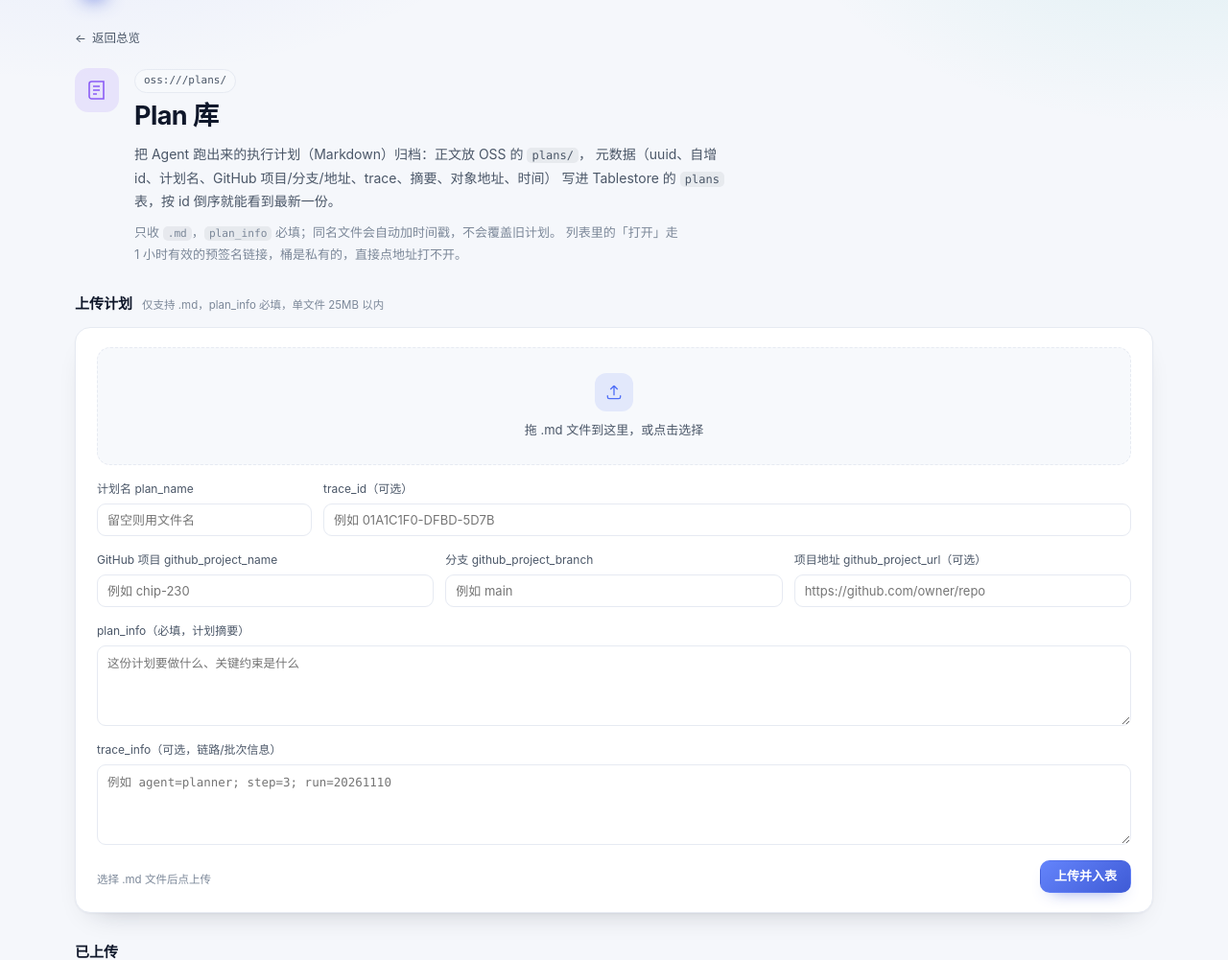
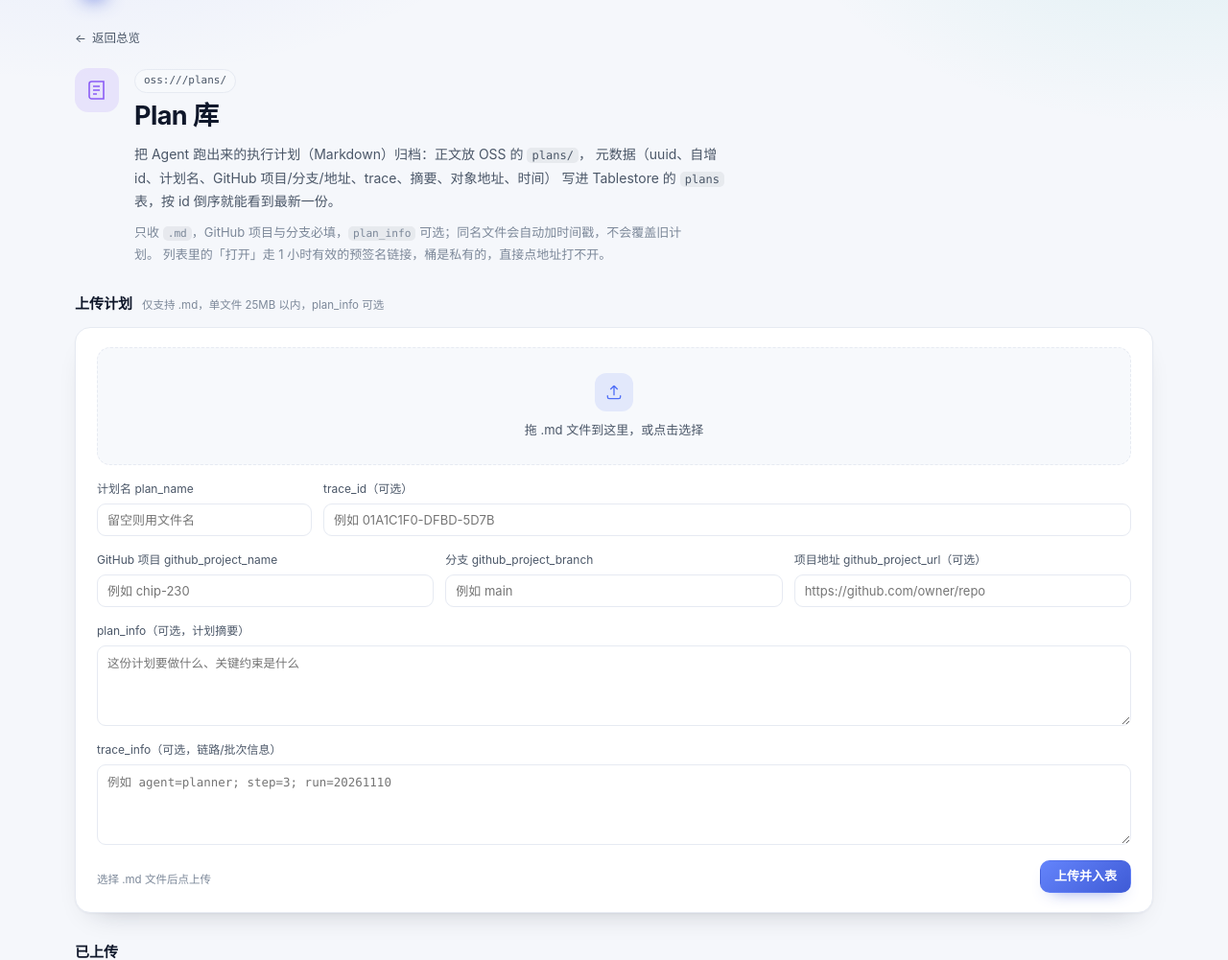
Before and after one commit to davine47/chip-230, a Flask app: page /plans in a window 1280 px wide. Shown: the part 68-1069 px from the top of the page at 96% size. Run offline with Flask 3, Linux system fonts and the light colour scheme; data that the repository does not hold is empty; parts of the project's set-up code (start-up, migrations or seed data) failed here and were passed over.

Commit message:
feat(plans): plan_info 改为可选
- 去掉前后端对 plan_info 的必填校验
- 为空时不写 plan_info 属性列，列表里显示「—」
- 页面标签改成「（可选）」，提示文案与介绍同步
- README 更新字段说明

```diff
--- a/tair/plans.py
+++ b/tair/plans.py
@@ -8,7 +8,7 @@
 
 上传约束：
     - 只收 .md 文件
-    - plan_info 必填
+    - plan_info 可选
 """
 
 from __future__ import annotations
@@ -111,14 +111,15 @@ def save_plan(
         ("plan_name", name),
         ("trace_id", trace_id),
         ("trace_info", trace_info),
-        ("plan_info", plan_info),
         ("create_time", now_ms),
         # 计划名可能重名（会加时间戳），把完整地址存下来，取/删才不用猜
         ("oss_url", url),
         ("github_project_name", github_project_name),
         ("github_project_branch", github_project_branch),
     ]
-    # URL 是可选的，空着就不写这一列
+    # 这几个是可选的，空着就不写对应的列
+    if plan_info:
+        attrs.insert(3, ("plan_info", plan_info))
     if github_project_url:
         attrs.append(("github_project_url", github_project_url))
     row = Row([("uuid", doc_uuid), ("id", PK_AUTO_INCR)], attrs)
--- a/web/app.py
+++ b/web/app.py
@@ -590,8 +590,6 @@ def api_plans_upload():
         raise ValueError("请选择要上传的 .md 文件")
     if not file.filename.lower().endswith(".md"):
         raise ValueError("计划只支持 .md 格式")
-    if not plan_info:
-        raise ValueError("plan_info 不能为空")
     if not github_name:
         raise ValueError("github_project_name 不能为空")
     if not github_branch:
--- a/web/static/plans.js
+++ b/web/static/plans.js
@@ -66,7 +66,7 @@
       return;
     }
     els.fileHint.textContent = `${file.name}  ·  ${humanSize(file.size)}`;
-    els.uploadHint.textContent = "填好 plan_info，然后上传";
+    els.uploadHint.textContent = "填好 GitHub 项目和分支，然后上传";
     if (!els.planName.value) {
       els.planName.placeholder = file.name.replace(/\.md$/i, "");
     }
@@ -191,11 +191,6 @@
       return;
     }
     const planInfo = els.planInfo.value.trim();
-    if (!planInfo) {
-      toast("plan_info 不能为空", true);
-      els.planInfo.focus();
-      return;
-    }
     const githubName = els.githubName.value.trim();
     const githubBranch = els.githubBranch.value.trim();
     if (!githubName || !githubBranch) {
--- a/web/templates/plans.html
+++ b/web/templates/plans.html
@@ -21,7 +21,7 @@
         写进 Tablestore 的 <code>{{ table }}</code> 表，按 id 倒序就能看到最新一份。
       </p>
       <p class="board__desc board__desc--sub">
-        只收 <code>.md</code>，<code>plan_info</code> 必填；同名文件会自动加时间戳，不会覆盖旧计划。
+        只收 <code>.md</code>，GitHub 项目与分支必填，<code>plan_info</code> 可选；同名文件会自动加时间戳，不会覆盖旧计划。
         列表里的「打开」走 1 小时有效的预签名链接，桶是私有的，直接点地址打不开。
       </p>
     </div>
@@ -30,7 +30,7 @@
   <section class="section">
     <div class="section__head">
       <h2>上传计划</h2>
-      <span class="hint">仅支持 .md，plan_info 必填，单文件 25MB 以内</span>
+      <span class="hint">仅支持 .md，单文件 25MB 以内，plan_info 可选</span>
     </div>
 
     <div class="panel">
@@ -73,7 +73,7 @@
         </div>
 
         <label class="field">
-          <span>plan_info（必填，计划摘要）</span>
+          <span>plan_info（可选，计划摘要）</span>
           <textarea id="planInfo" rows="3" placeholder="这份计划要做什么、关键约束是什么"></textarea>
         </label>
 
```
Also changed, not shown: README.md.
